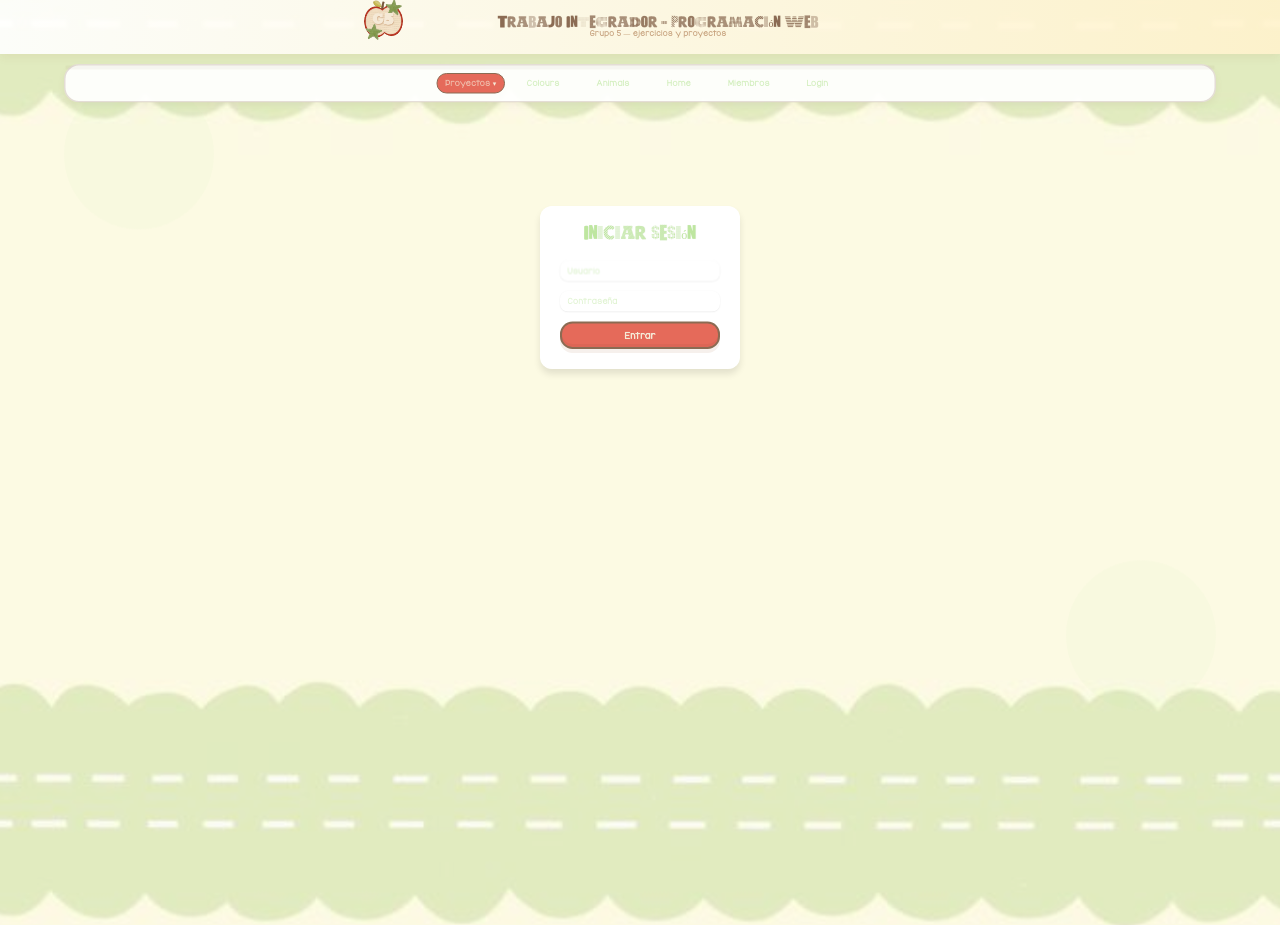
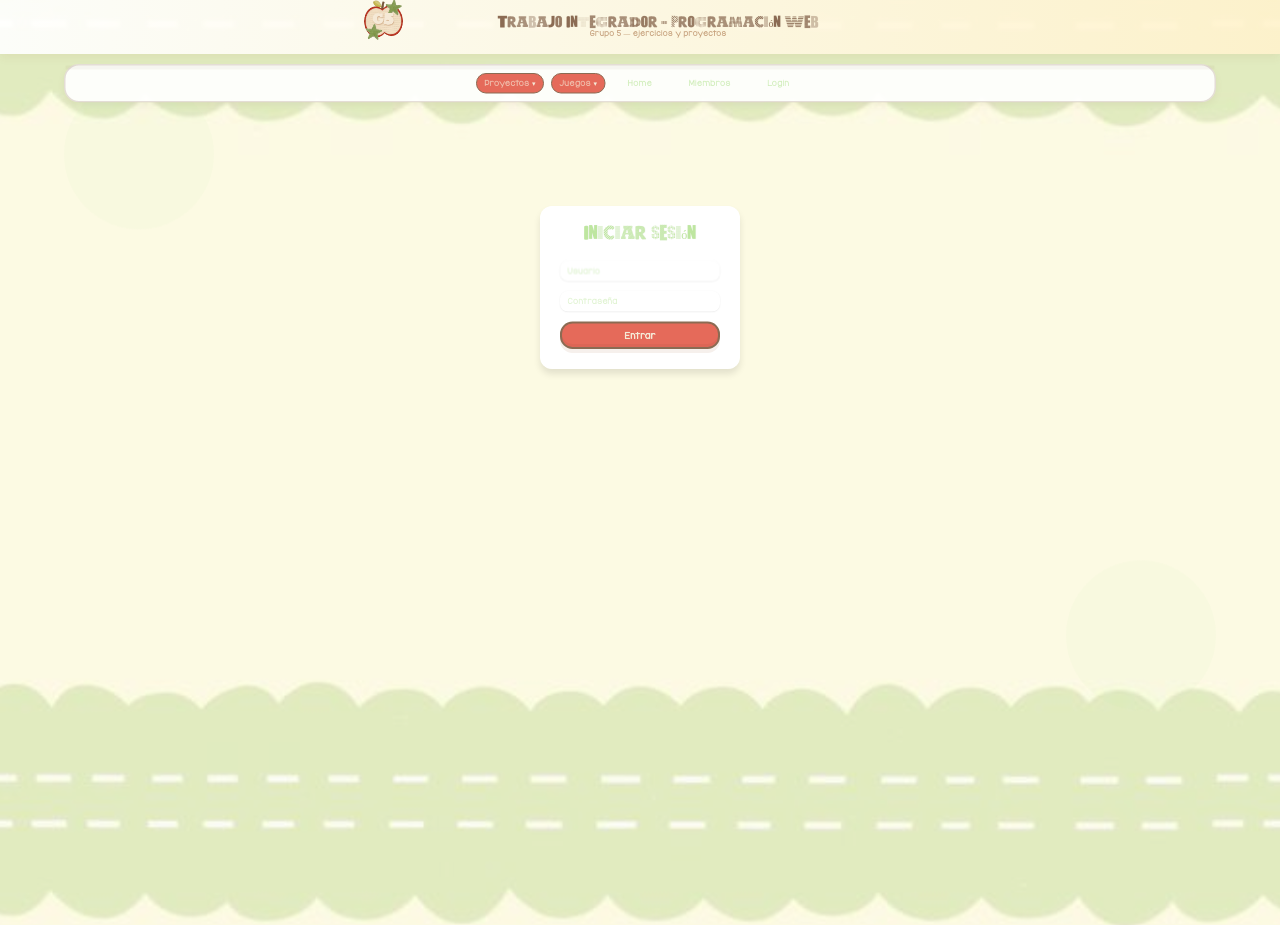
Before and after one commit to lucianochimale8/proyecto06_trabajointegrador_grupo5, a React (Vite) app in the folder client/: page /login in a window 1280 px wide. Built offline with nearby package versions, Linux system fonts and the light colour scheme.

Commit message:
Agregue el dropdown de juegos

```diff
--- a/client/src/common/Navbar.jsx
+++ b/client/src/common/Navbar.jsx
@@ -2,7 +2,7 @@ import { NavLink, useLocation } from "react-router-dom";
 import { useState, useEffect, useRef } from "react";
 
 export default function Navbar() {
-  const [open, setOpen] = useState(false);
+  const [openDropdown, setOpenDropdown] = useState(null);
   const location = useLocation();
 
   const tabs = [
@@ -18,9 +18,11 @@ export default function Navbar() {
       { path: "/proyecto4/JuegoDeColores", label: "Juego de Colores" },
       { path: "/proyecto5/FormularioDeRegistro", label: "Formulario de Registro" },
       { path: "/proyecto5/JuegoEstrellas", label: "Juego de Estrellas" },
-    ]},
-    { path: "/DiagnosticoIngles/Ejercicio1", label: "Colours" },
-    { path: "/DiagnosticoIngles/Ejercicio2", label: "Animals" },
+    ], id: "proyectos" },
+    { label: "Juegos", dropdown: [
+      { path: "/DiagnosticoIngles/Ejercicio2", label: "Animals" },
+      { path: "/DiagnosticoIngles/Ejercicio1", label: "Colors" },
+    ], id: "juegos" },
     { path: "/Home", label: "Home" },
     { path: "/aboutMiembros", label: "Miembros" },
     { path: "/login", label: "Login" },
@@ -30,11 +32,13 @@ export default function Navbar() {
 
   // Detectar si estamos en una página de proyecto
   const isProjectPage = location.pathname.startsWith('/proyecto');
+  // Detectar si estamos en una página de juego
+  const isGamePage = location.pathname.startsWith('/DiagnosticoIngles');
 
   useEffect(() => {
     const handleClickOutside = (e) => {
       if (navRef.current && !navRef.current.contains(e.target)) {
-        setOpen(false);
+        setOpenDropdown(null);
       }
     };
     document.addEventListener('click', handleClickOutside);
@@ -45,22 +49,28 @@ export default function Navbar() {
     <nav ref={navRef} className="app-navbar">
       {tabs.map((tab, index) => {
         if (tab.dropdown) {
+          const isOpen = openDropdown === tab.id;
+          const isActive = (tab.id === "proyectos" && isProjectPage) || (tab.id === "juegos" && isGamePage);
+
           return (
             <div
               key={index}
               className="navbar-dropdown"
-              onMouseEnter={() => setOpen(true)}
-              onMouseLeave={() => setOpen(false)}
+              onMouseEnter={() => setOpenDropdown(tab.id)}
+              onMouseLeave={() => setOpenDropdown(null)}
             >
               <button
-                className={`navbar-dropdown-button ${isProjectPage ? 'active-project' : ''}`}
-                aria-expanded={open}
+                className={`navbar-dropdown-button ${isActive ? 'active-project' : ''}`}
+                aria-expanded={isOpen}
                 aria-haspopup="menu"
-                onClick={(e) => { e.stopPropagation(); setOpen(prev => !prev); }}
+                onClick={(e) => {
+                  e.stopPropagation();
+                  setOpenDropdown(isOpen ? null : tab.id);
+                }}
               >
                 {tab.label} ▾
               </button>
-              {open && (
+              {isOpen && (
                 <div className="navbar-dropdown-menu" role="menu">
                   {tab.dropdown.map((item, i) => (
                     <NavLink
@@ -69,7 +79,7 @@ export default function Navbar() {
                       className={({ isActive }) =>
                         isActive ? "navbar-dropdown-item active" : "navbar-dropdown-item"
                       }
-                      onClick={() => setOpen(false)}
+                      onClick={() => setOpenDropdown(null)}
                     >
                       {item.label}
                     </NavLink>
```
